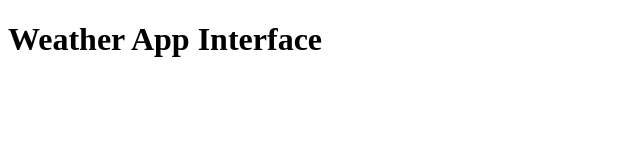
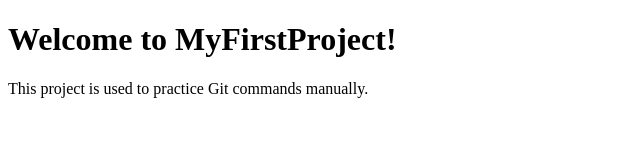
Before and after one commit to Said-Amarire/MyFirstProject, a plain HTML site: page index.html in a window 1280 px wide. Shown: the whole page, without its empty margins (0-640 px from the left). Drawn offline with Linux system fonts and the light colour scheme.

Commit message:
Update index.html

```diff
--- a/index.html
+++ b/index.html
@@ -1,9 +1,10 @@
 <!DOCTYPE html>
 <html>
 <head>
-    <title>WeatherApp</title>
+    <title>MyFirstProject</title>
 </head>
 <body>
-    <h1>Weather App Interface</h1>
+    <h1>Welcome to MyFirstProject!</h1>
+    <p>This project is used to practice Git commands manually.</p>
 </body>
 </html>
```
